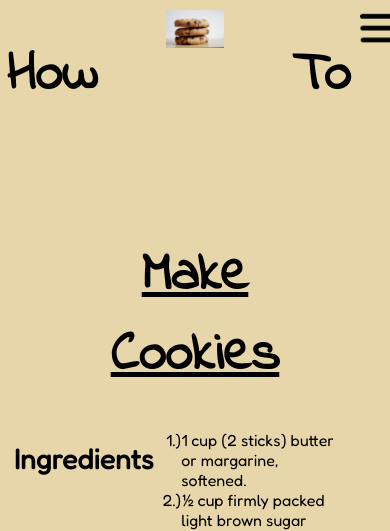
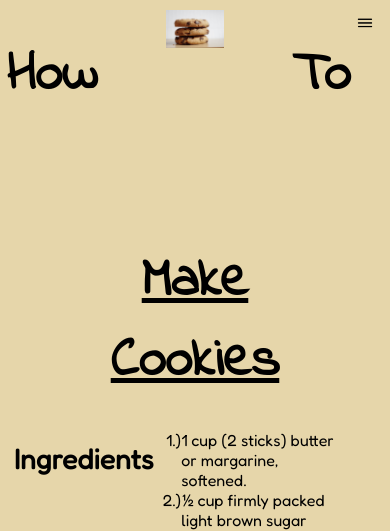
Before and after one commit to BCACTF/bcactf-3.0, a PHP site: page / in a window 390 px wide. Shown: the top 531 px of the page. Run offline with PHP 8.4, Linux system fonts and the light colour scheme.

Commit message:
attempted to make the recipe sites more responsive-ish although they don't really matter :)

```diff
--- a/cookies/src/css/style.css
+++ b/cookies/src/css/style.css
@@ -42,6 +42,7 @@ h1.headingTop:nth-of-type(1) {
     animation: drop2 1500ms ease-out 0s;
 }
 h1.headingMid {
+    margin-top: 5vh;
     grid-area: content;
     text-align: center;
     animation: slideHeading 3000ms ease 2.6s both;
@@ -90,7 +91,7 @@ main {
 }
 #side img {
     /* position: absolute; */
-    height: 4%;
+    height: 2.5vw;
     left: 0%;
     top: 3vh;
     margin-right: 10%;
```
